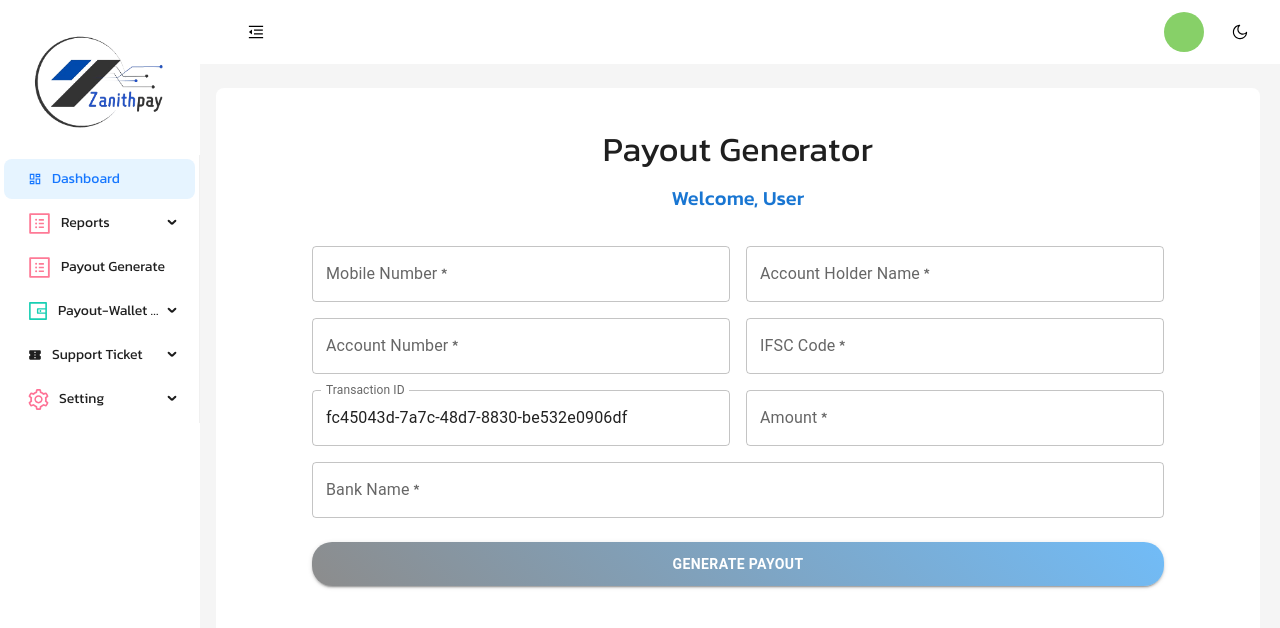
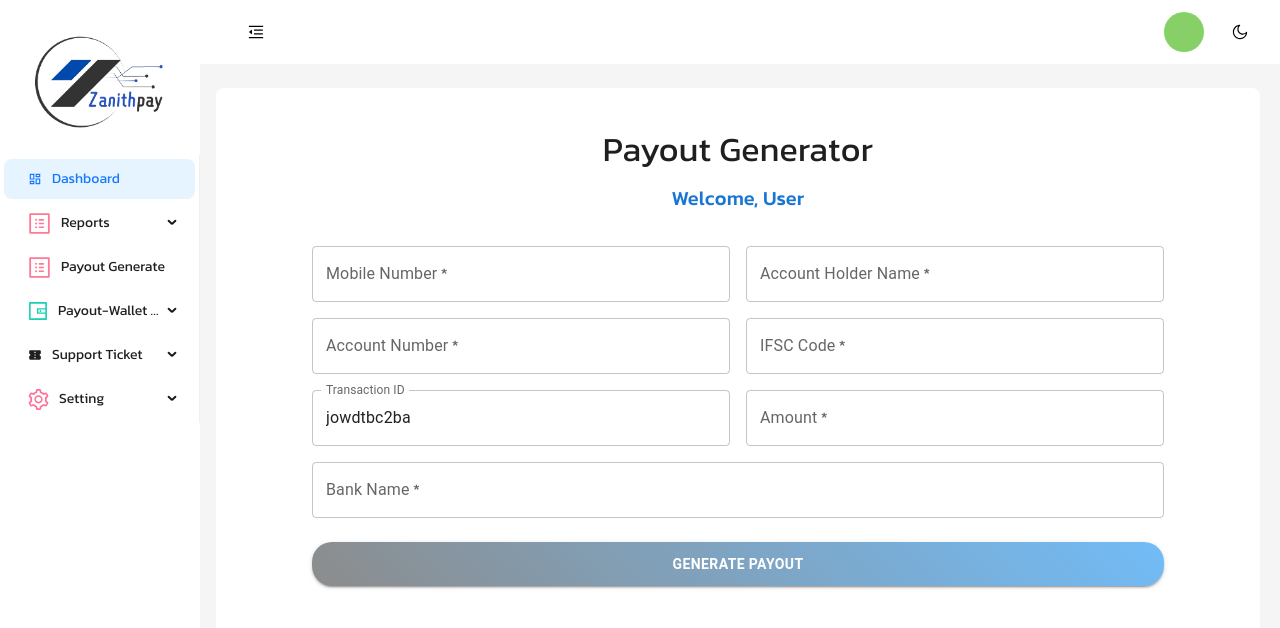
Before and after one commit to marwar-pay/retailer-panel, a React (Vite) app: page /createpayout in a window 1280 px wide. Shown: the top 628 px of the page. Built offline with nearby package versions, Linux system fonts and the light colour scheme; no server answers; sample sign-in values are in the browser's storage.

Commit message:
payoutgenerate

```diff
--- a/src/Components/Pages/PayoutGen.jsx
+++ b/src/Components/Pages/PayoutGen.jsx
@@ -10,6 +10,10 @@ import {
   Alert,
 } from "@mui/material";
 
+const generateRandomId = () => {
+    return Math.random().toString(36).slice(2, 22); // Generates a random 20-character ID
+  };
+
 const PayoutGenerator = () => {
   const API_ENDPOINT = "apiUser/v1/userRoute/userInfo";
   const [userData, setUserData] = useState(null);
@@ -19,7 +23,7 @@ const PayoutGenerator = () => {
     accountHolderName: "",
     accountNumber: "",
     ifscCode: "",
-    trxId: uuidv4(),
+    trxId: generateRandomId(),
     amount: "",
     bankName: "",
     authToken: "",  // Add trxAuthToken here
@@ -35,7 +39,7 @@ const PayoutGenerator = () => {
   const handleSubmit = async (e) => {
     e.preventDefault();
     try {
-      const res = await apiPost("apiAdmin/v1/payout/generatePayOut", {...formData, accountNumber:Number(formData?.accountNumber)});
+      const res = await apiPost("apiAdmin/v1/payout/generatePayOut", {...formData });
       setResponse(res.data);
       setError(null);
     } catch (err) {
```
